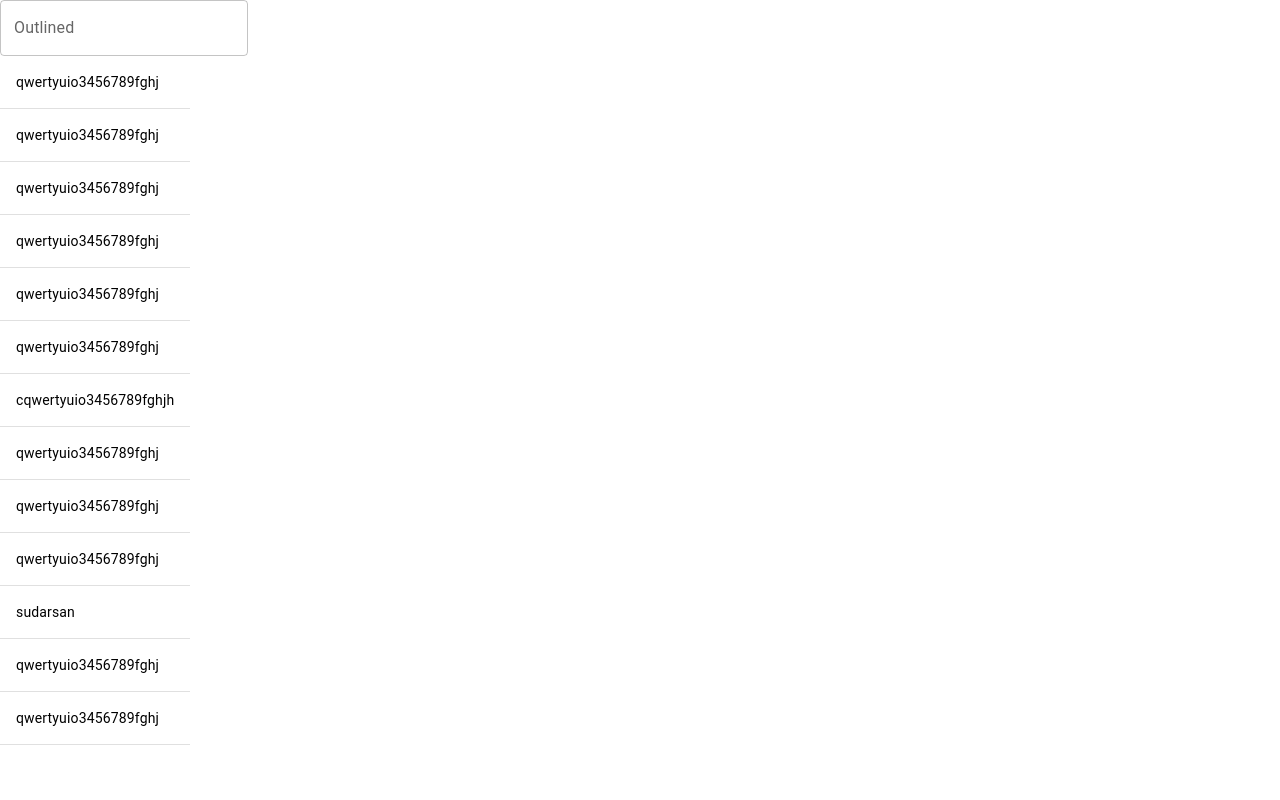
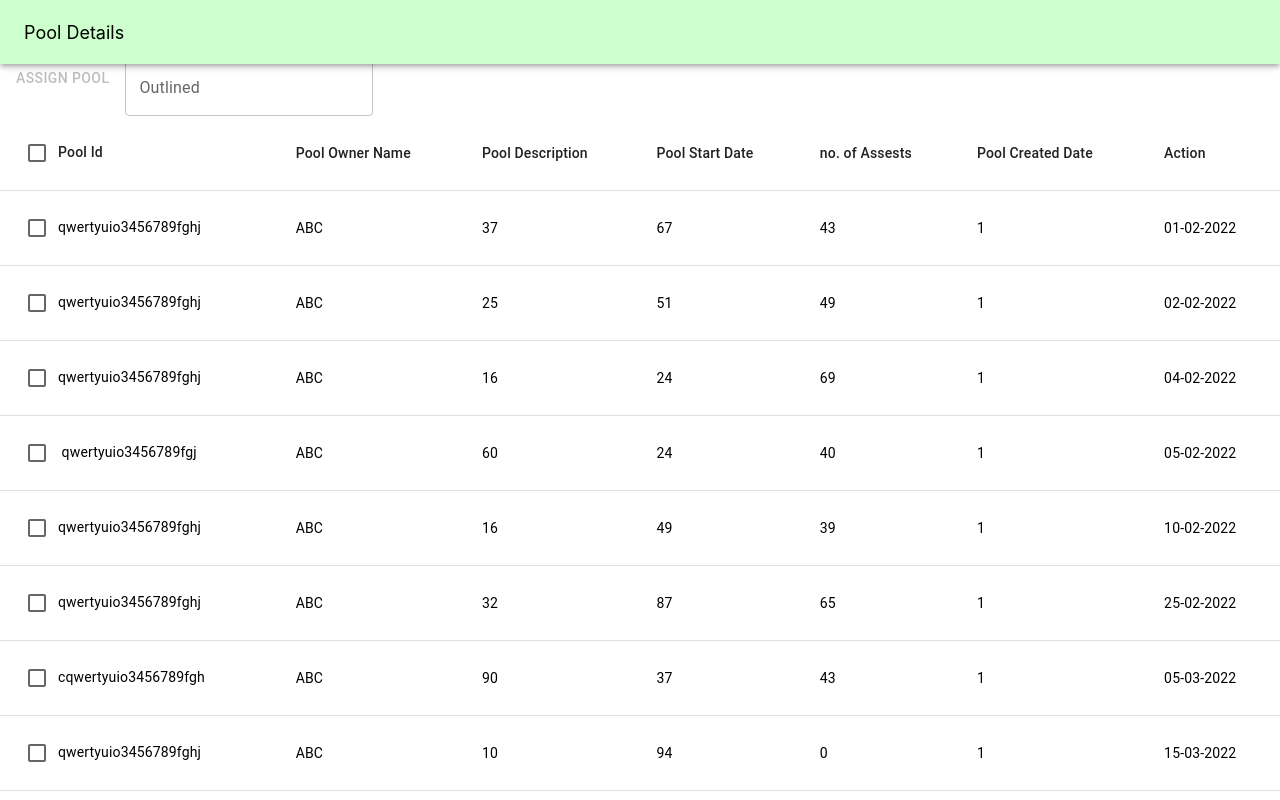
Before and after one commit to sudarsan02/Intain-Practice, a React (Create React App) app: page / in a window 1280 px wide. Shown: the top 800 px of the page. Built offline with nearby package versions, Linux system fonts and the light colour scheme.

Commit message:
table search

```diff
--- a/src/App.js
+++ b/src/App.js
@@ -15,8 +15,9 @@ import TableDummy from './Components/TableDummy';
 const App =()=> {
   return (
     <div >
-   <TableDummy/>
-      {/* <br /><Header /><br /> */}
+
+      <br /><Header /><br />
+     <br/> <TableDummy/><br/>
        {/* <br /><Searchbar /> */}
       {/* <br /><Table/>  */}
       {/* <br/><Form1/> */}
--- a/src/Components/Table.js
+++ b/src/Components/Table.js
@@ -176,6 +176,7 @@ const EnhancedTableHead = (props) => {
               'aria-label': 'select all desserts',
             }}
           />
+
         </TableCell>
         {headCells.map((headCell) => (
           <TableCell
--- a/src/Components/TableDummy.js
+++ b/src/Components/TableDummy.js
@@ -1,4 +1,4 @@
-import { Button, listClasses } from '@mui/material';
+import { Button, listClasses, Tab } from '@mui/material';
 import React from 'react'
 import { uuid } from 'uuidv4';
 import TextField from '@mui/material/TextField';
@@ -11,7 +11,11 @@ import TableHead from '@mui/material/TableHead';
 import TablePagination from '@mui/material/TablePagination';
 import TableRow from '@mui/material/TableRow';
 import TableSortLabel from '@mui/material/TableSortLabel';
-
+import Checkbox from '@mui/material/Checkbox';
+import { create } from '@mui/material/styles/createTransitions';
+import { styled } from '@mui/material/styles';
+import { tableCellClasses } from '@mui/material/TableCell';
+import { blue, green } from '@mui/material/colors';
 function createData(Pool, Poolowner, Poolname, Pooldes, Poolstart, Assests, createdDate) {
   return {
     Pool,
@@ -25,45 +29,132 @@ function createData(Pool, Poolowner, Poolname, Pooldes, Poolstart, Assests, crea
 
 }
 const rows = [
-  createData('qwertyuio3456789fghj', 'ABC', 3.7, 67, 4.3, 1, '01-02-2022'),
-  createData('qwertyuio3456789fghj', 'ABC', 25.0, 51, 4.9, 1, '02-02-2022'),
-  createData('qwertyuio3456789fghj', 'ABC', 16.0, 24, 6.0, 1, '04-02-2022'),
-  createData(' qwertyuio3456789fghj', 'ABC', 6.0, 24, 4.0, 1, '05-02-2022'),
-  createData('qwertyuio3456789fghj', 'ABC', 16.0, 49, 3.9, 1, '10-02-2022'),
-  createData('qwertyuio3456789fghj', 'ABC', 3.2, 87, 6.5, 1, '25-02-2022'),
-  createData('cqwertyuio3456789fghjh', 'ABC', 9.0, 37, 4.3, 1, '05-03-2022'),
-  createData('qwertyuio3456789fghj', 'ABC', 0.0, 94, 0.0, 1, '15-03-2022'),
-  createData('qwertyuio3456789fghj', 'ABC', 26.0, 65, 7.0, 1, '23-04-2022'),
-  createData('qwertyuio3456789fghj', 'ABC', 0.2, 98, 0.0, 1, '15-05-2022'),
-  createData('sudarsan', 'ABC', 0, 81, 2.0, 1, '25-05-2022'),
-  createData('qwertyuio3456789fghj', 'ABC', 19.0, 9, 37.0, 1, '05-06-2022'),
-  createData('qwertyuio3456789fghj', 'ABC', 18.0, 63, 4.0, 1, '14-06-2022'),
+  createData('qwertyuio3456789fghj', 'ABC', 37, 67, 43, 1, '01-02-2022'),
+  createData('qwertyuio3456789fghj', 'ABC', 25, 51, 49, 1, '02-02-2022'),
+  createData('qwertyuio3456789fghj', 'ABC', 16, 24, 69, 1, '04-02-2022'),
+  createData(' qwertyuio3456789fgj', 'ABC', 60, 24, 40, 1, '05-02-2022'),
+  createData('qwertyuio3456789fghj', 'ABC', 16, 49, 39, 1, '10-02-2022'),
+  createData('qwertyuio3456789fghj', 'ABC', 32, 87, 65, 1, '25-02-2022'),
+  createData('cqwertyuio3456789fgh', 'ABC', 90, 37,43,1, '05-03-2022'),
+  createData('qwertyuio3456789fghj', 'ABC', 10, 94, 0, 1, '15-03-2022'),
+  createData('qwertyuio3456789fghj', 'ABC', 26,65, 70, 1, '23-04-2022'),
+  createData('qwertyuio3456789fghj', 'ABC', 20,98, 0,1, '15-05-2022'),
+  createData('sudarsan', 'ABC', 0, 81, 20, 1, '25-05-2022'),
+  createData('qwertyuio3456789fghj', 'ABC', 19, 9, 37, 1, '05-06-2022'),
+  createData('qwertyuio3456789fghj', 'ABC', 18, 63, 40, 1, '14-06-2022'),
 ];
+const head=[
+  createData('Pool ID'),
+  createData('Pool Owner Name'),
+  createData('Pool  Description'),
+  createData('Pool start Date'),
+  createData('No. of Assets'),
+  createData('Pool create Date'),
+  createData('Action'),
+
+]
 const TableDummy = () => {
 
   const [search, setSearch] = useState("");
 
+  const StyledTableCell = styled(TableCell)(({ theme }) => ({
+    [`&.${tableCellClasses.head}`]: {
+      backgroundColor: green,
+      color:green,
+    },
+    [`&.${tableCellClasses.body}`]: {
+      fontSize: 14,
+    },
+  }));
 
   return (
     <div>
+      <Button variant="disabled">ASSIGN POOL</Button>
       <TextField id="outlined-basic" label="Outlined" variant="outlined" onChange={(e) => { setSearch(e.target.value.toLowerCase()) }} />
       {/* {rows.filter((fil)=>fil.Pool.toLowerCase().includes(search)).map((row)=>(
             <li key={row.Pooldes*Math.random()}>{row.Pool}</li>
              ))} */}
       <>
 
+{/*
+<TableHead style={{}}>
+            {head.map((thead)=>thead.Pool)}
+          </TableHead> */}
+
+
+          <Table>
+          <TableHead>
+          <TableRow>
+            <StyledTableCell>
+              <Checkbox />
+              Pool Id</StyledTableCell>
+            <StyledTableCell >Pool Owner Name</StyledTableCell>
+            <StyledTableCell >Pool Description</StyledTableCell>
+            <StyledTableCell >Pool Start Date</StyledTableCell>
+            <StyledTableCell >no. of Assests</StyledTableCell>
+            <StyledTableCell >Pool Created Date</StyledTableCell>
+            <StyledTableCell >Action</StyledTableCell>
+            {/* <StyledTableCell align="right">Protein&nbsp;(g)</StyledTableCell> */}
+          </TableRow>
+        </TableHead>
           {rows.filter((fil) => fil.Pool.toLowerCase().includes(search)).map((row) => (
+
             <TableRow>
-            <TableCell
-              key={row.Pooldes * Math.random()}
+              <TableCell
+                key={row.Pool * Math.random()}
 
-            >
-              {row.Pool}
+              >
+                <Checkbox
+                  color="primary"
+                  inputProps={{
+                    'aria-label': 'select all desserts',
+                  }}
+                />
 
-            </TableCell>
+                {row.Pool}
+
+              </TableCell>
+              <TableCell
+                key={row.Poolowner * Math.random()}
+
+              >
+                {row.Poolowner}
+              </TableCell>
+              <TableCell
+                key={row.Poolname * Math.random()}
+
+              >
+                {row.Poolname}
+              </TableCell>
+              <TableCell
+                key={row.Pooldes * Math.random()}
+
+              >
+                {row.Pooldes}
+              </TableCell>
+              <TableCell
+                key={row.Poolstart * Math.random()}
+
+              >
+                {row.Poolstart}
+              </TableCell>
+              <TableCell
+                key={row.Assests * Math.random()}
+
+              >
+                {row.Assests}
+              </TableCell>
+              <TableCell
+                key={row.createdDate * Math.random()}
+
+              >
+                {row.createdDate}
+              </TableCell>
+
             </TableRow>
-          ))}
 
+        ))}
+     </Table>
       </>
     </div>
   )
```
